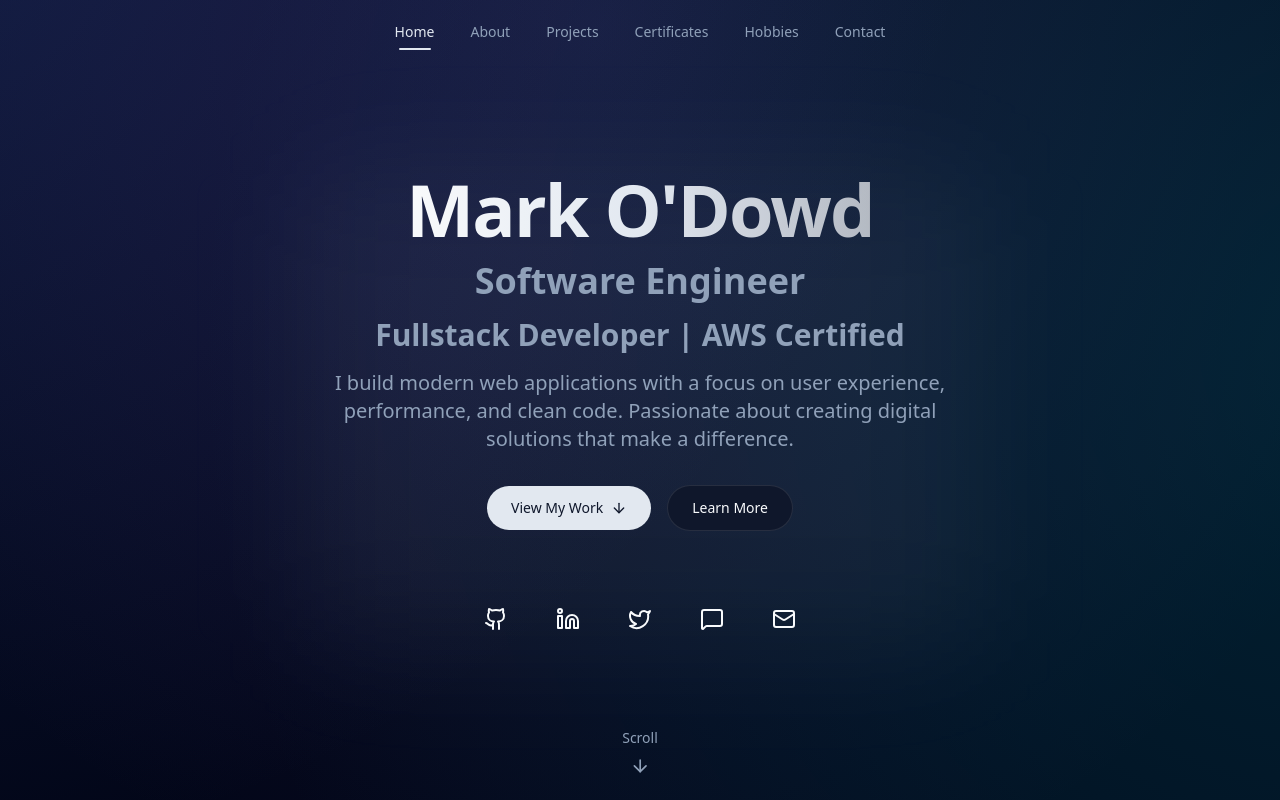
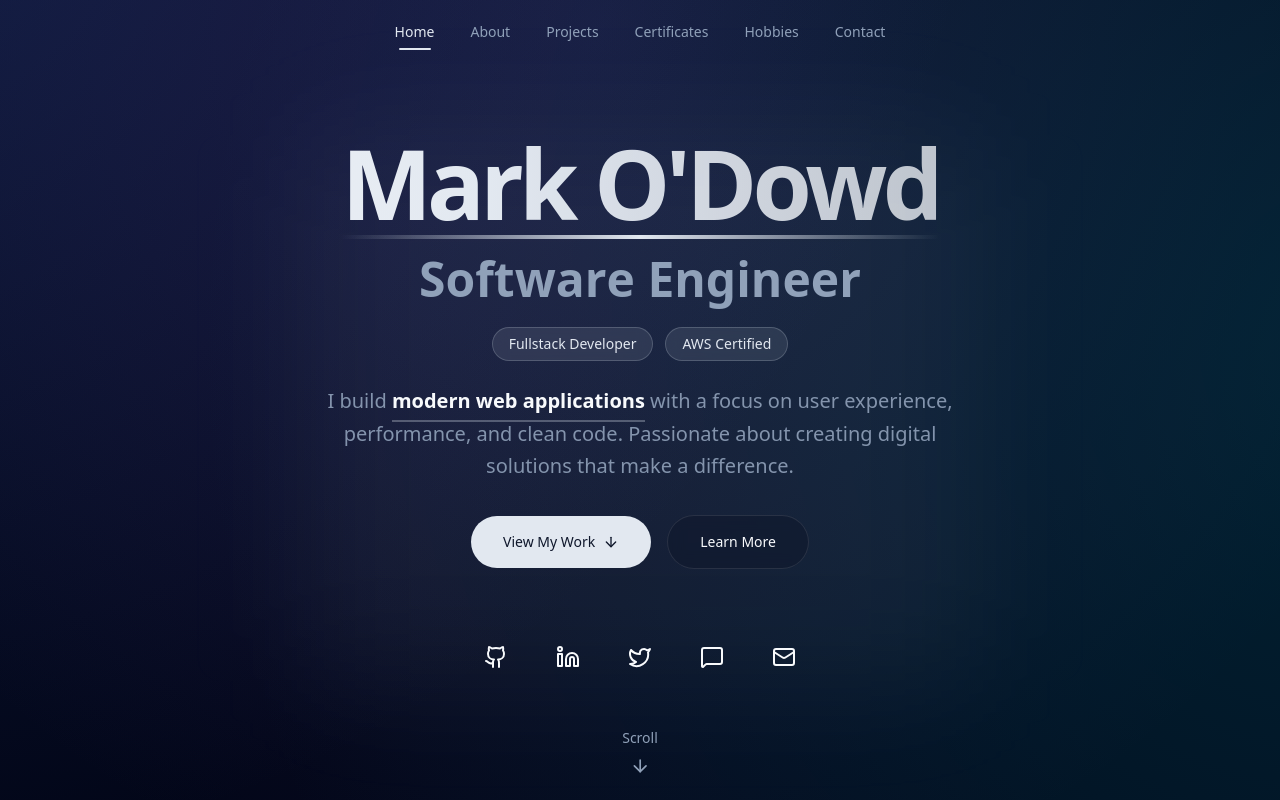
Before and after one commit to markodowd/markodowd-portfolio, a Next.js app: page / in a window 1280 px wide. Shown: the top 800 px of the page. Built offline with nearby package versions, Linux system fonts and the light colour scheme.

Commit message:
feat: updated Hero

```diff
--- a/app/globals.css
+++ b/app/globals.css
@@ -163,6 +163,18 @@
   }
 }
 
+@keyframes gradientShiftText {
+  0% {
+    background-position: 0% 50%;
+  }
+  50% {
+    background-position: 100% 50%;
+  }
+  100% {
+    background-position: 0% 50%;
+  }
+}
+
 .animate-gradient-shift {
   animation: gradientShift 8s ease infinite;
 }
@@ -174,3 +186,7 @@
 .animate-gradient-rotate {
   animation: gradientRotate 15s linear infinite;
 }
+
+.animate-gradient-shift-text {
+  animation: gradientShiftText 3s ease infinite;
+}
--- a/components/Hero.tsx
+++ b/components/Hero.tsx
@@ -1,11 +1,32 @@
 "use client";
 
-import { ArrowDown, Github, Linkedin, Mail, Twitter, MessageSquare } from "lucide-react";
+import { ArrowDown, Github, Linkedin, Mail, Twitter, MessageSquare, Sparkles } from "lucide-react";
 import { useMousePosition } from "@/hooks/use-mouse-position";
 import { motion } from "framer-motion";
 
 export default function Hero() {
   const { mousePosition, ref } = useMousePosition();
+
+  // Typing animation variants for subtitle
+  const subtitleVariants = {
+    hidden: { opacity: 0 },
+    visible: {
+      opacity: 1,
+      transition: {
+        staggerChildren: 0.05,
+        delayChildren: 0.5,
+      },
+    },
+  };
+
+  const letterVariants = {
+    hidden: { opacity: 0, y: 20 },
+    visible: {
+      opacity: 1,
+      y: 0,
+      transition: { duration: 0.3 }
+    },
+  };
 
   return (
     <section
@@ -52,126 +73,187 @@ export default function Hero() {
         }}
       />
 
-      {/* Subtle glow effect behind content */}
+      {/* Enhanced glow effect behind content */}
       <div className="relative max-w-4xl space-y-8 z-10 before:absolute before:inset-0 before:rounded-3xl before:bg-primary/5 before:blur-3xl before:-z-10">
         <motion.div
-          className="space-y-4"
+          className="space-y-6"
           initial={{ opacity: 0, y: 30 }}
           animate={{ opacity: 1, y: 0 }}
           transition={{ duration: 0.8, ease: [0.21, 1.11, 0.81, 0.99] }}
         >
+          {/* Enhanced name with better typography */}
           <motion.h1
-            className="text-5xl font-bold tracking-tight sm:text-6xl md:text-7xl"
-            initial={{ opacity: 0, y: 20 }}
-            animate={{ opacity: 1, y: 0 }}
-            transition={{ duration: 0.8, delay: 0.2 }}
+            className="text-5xl font-bold tracking-tighter sm:text-6xl md:text-7xl lg:text-8xl"
+            initial={{ opacity: 0, y: 20, scale: 0.9 }}
+            animate={{ opacity: 1, y: 0, scale: 1 }}
+            transition={{
+              duration: 0.8,
+              delay: 0.2,
+              type: "spring",
+              stiffness: 100
+            }}
           >
-            <span className="bg-gradient-to-r from-foreground via-primary to-foreground/70 bg-clip-text text-transparent">
-              Mark O'Dowd
+            <span className="relative inline-block">
+              <span className="bg-gradient-to-r from-foreground via-primary via-50% to-foreground/70 bg-clip-text text-transparent bg-[length:200%_auto] animate-gradient-shift-text">
+                Mark O'Dowd
+              </span>
+              {/* Animated underline */}
+              <motion.span
+                className="absolute -bottom-2 left-0 right-0 h-1 bg-gradient-to-r from-transparent via-primary to-transparent"
+                initial={{ scaleX: 0 }}
+                animate={{ scaleX: 1 }}
+                transition={{ delay: 1, duration: 0.8, ease: "easeOut" }}
+              />
             </span>
           </motion.h1>
+
+          {/* Enhanced subtitle with typing effect */}
           <motion.h2
-            className="text-4xl font-semibold text-muted-foreground sm:text-3xl md:text-4xl"
-            initial={{ opacity: 0, y: 20 }}
-            animate={{ opacity: 1, y: 0 }}
-            transition={{ duration: 0.8, delay: 0.3 }}
-          >
-            Software Engineer
-          </motion.h2>
-          <motion.h3
-            className="text-2xl font-semibold text-muted-foreground sm:text-2xl md:text-3xl"
+            className="text-3xl font-semibold text-muted-foreground sm:text-4xl md:text-5xl"
             initial={{ opacity: 0, y: 20 }}
             animate={{ opacity: 1, y: 0 }}
             transition={{ duration: 0.8, delay: 0.4 }}
           >
-            Fullstack Developer | AWS Certified
-          </motion.h3>
-          <motion.p
-            className="mx-auto max-w-2xl text-lg text-muted-foreground sm:text-xl"
+            <motion.span
+              variants={subtitleVariants}
+              initial="hidden"
+              animate="visible"
+              className="inline-block"
+            >
+              {"Software Engineer".split("").map((char, i) => (
+                <motion.span
+                  key={i}
+                  variants={letterVariants}
+                  className="inline-block"
+                >
+                  {char === " " ? "\u00A0" : char}
+                </motion.span>
+              ))}
+            </motion.span>
+          </motion.h2>
+
+          {/* Badge/tag for credentials */}
+          <motion.div
+            className="flex items-center justify-center gap-3 flex-wrap"
             initial={{ opacity: 0, y: 20 }}
             animate={{ opacity: 1, y: 0 }}
-            transition={{ duration: 0.8, delay: 0.5 }}
+            transition={{ duration: 0.8, delay: 0.6 }}
           >
-            I build modern web applications with a focus on user experience,
+            <motion.span
+              className="px-4 py-1.5 rounded-full text-sm font-medium bg-primary/10 text-primary border border-primary/20 backdrop-blur-sm"
+              whileHover={{ scale: 1.05, backgroundColor: "oklch(var(--primary) / 0.2)" }}
+              transition={{ type: "spring", stiffness: 400 }}
+            >
+              Fullstack Developer
+            </motion.span>
+            <motion.span
+              className="px-4 py-1.5 rounded-full text-sm font-medium bg-primary/10 text-primary border border-primary/20 backdrop-blur-sm"
+              whileHover={{ scale: 1.05, backgroundColor: "oklch(var(--primary) / 0.2)" }}
+              transition={{ type: "spring", stiffness: 400 }}
+            >
+              AWS Certified
+            </motion.span>
+          </motion.div>
+
+          {/* Enhanced description with better animation */}
+          <motion.p
+            className="mx-auto max-w-2xl text-lg text-muted-foreground/90 sm:text-xl leading-relaxed"
+            initial={{ opacity: 0, y: 20 }}
+            animate={{ opacity: 1, y: 0 }}
+            transition={{ duration: 0.8, delay: 0.7 }}
+          >
+            I build{" "}
+            <span className="relative inline-block font-semibold text-foreground">
+              modern web applications
+              <motion.span
+                className="absolute -bottom-1 left-0 right-0 h-0.5 bg-primary/30"
+                initial={{ scaleX: 0 }}
+                animate={{ scaleX: 1 }}
+                transition={{ delay: 1.2, duration: 0.6 }}
+              />
+            </span>
+            {" "}with a focus on user experience,
             performance, and clean code. Passionate about creating digital
             solutions that make a difference.
           </motion.p>
         </motion.div>
 
+        {/* Enhanced buttons with glassmorphism */}
         <motion.div
           className="flex flex-wrap items-center justify-center gap-4"
           initial={{ opacity: 0, y: 20 }}
           animate={{ opacity: 1, y: 0 }}
-          transition={{ duration: 0.8, delay: 0.6 }}
+          transition={{ duration: 0.8, delay: 0.8 }}
         >
-          <a
+          <motion.a
             href="#projects"
-            className="group flex items-center gap-2 rounded-full bg-primary px-6 py-3 text-sm font-medium text-primary-foreground transition-all hover:scale-105 hover:shadow-lg"
+            className="group relative flex items-center gap-2 rounded-full bg-primary px-8 py-4 text-sm font-medium text-primary-foreground transition-all overflow-hidden"
+            whileHover={{ scale: 1.05, boxShadow: "0 10px 30px -10px oklch(var(--primary) / 0.5)" }}
+            whileTap={{ scale: 0.98 }}
           >
-            View My Work
-            <ArrowDown className="h-4 w-4 transition-transform group-hover:translate-y-1" />
-          </a>
-          <a
+            <span className="relative z-10 flex items-center gap-2">
+              View My Work
+              <ArrowDown className="h-4 w-4 transition-transform group-hover:translate-y-1" />
+            </span>
+            <motion.div
+              className="absolute inset-0 bg-gradient-to-r from-primary to-primary/80"
+              initial={{ x: "-100%" }}
+              whileHover={{ x: "0%" }}
+              transition={{ duration: 0.3 }}
+            />
+          </motion.a>
+
+          <motion.a
             href="#about"
-            className="rounded-full border border-border bg-card px-6 py-3 text-sm font-medium transition-all hover:scale-105 hover:bg-accent"
+            className="relative rounded-full border border-border bg-card/50 backdrop-blur-sm px-8 py-4 text-sm font-medium transition-all overflow-hidden group"
+            whileHover={{ scale: 1.05, borderColor: "oklch(var(--primary) / 0.5)" }}
+            whileTap={{ scale: 0.98 }}
           >
-            Learn More
-          </a>
+            <span className="relative z-10">Learn More</span>
+            <motion.div
+              className="absolute inset-0 bg-accent/50"
+              initial={{ x: "-100%" }}
+              whileHover={{ x: "0%" }}
+              transition={{ duration: 0.3 }}
+            />
+          </motion.a>
         </motion.div>
 
+        {/* Enhanced social icons with better hover effects */}
         <motion.div
           className="flex items-center justify-center gap-6 pt-8"
           initial={{ opacity: 0, y: 20 }}
           animate={{ opacity: 1, y: 0 }}
-          transition={{ duration: 0.8, delay: 0.7 }}
+          transition={{ duration: 0.8, delay: 0.9 }}
         >
-          <a
-            href="https://github.com"
-            target="_blank"
-            rel="noopener noreferrer"
-            className="rounded-full p-3 transition-all hover:scale-110 hover:bg-accent group"
-            aria-label="GitHub"
-          >
-            <Github className="h-6 w-6 transition-colors group-hover:text-primary" />
-          </a>
-          <a
-            href="https://www.linkedin.com/in/markodowd2/"
-            target="_blank"
-            rel="noopener noreferrer"
-            className="rounded-full p-3 transition-all hover:scale-110 hover:bg-accent group"
-            aria-label="LinkedIn"
-          >
-            <Linkedin className="h-6 w-6 transition-colors group-hover:text-primary" />
-          </a>
-          <a
-            href="https://x.com/markodowd_dev"
-            target="_blank"
-            rel="noopener noreferrer"
-            className="rounded-full p-3 transition-all hover:scale-110 hover:bg-accent group"
-            aria-label="X"
-          >
-            <Twitter className="h-6 w-6 transition-colors group-hover:text-primary" />
-          </a>
-          <a
-            href="https://bsky.app/profile/markodowd.dev"
-            target="_blank"
-            rel="noopener noreferrer"
-            className="rounded-full p-3 transition-all hover:scale-110 hover:bg-accent group"
-            aria-label="Bluesky"
-          >
-            <MessageSquare className="h-6 w-6 transition-colors group-hover:text-primary" />
-          </a>
-          <a
-            href="mailto:contact@markodowd.dev"
-            className="rounded-full p-3 transition-all hover:scale-110 hover:bg-accent group"
-            aria-label="Email"
-          >
-            <Mail className="h-6 w-6 transition-colors group-hover:text-primary" />
-          </a>
+          {[
+            { icon: Github, href: "https://github.com", label: "GitHub" },
+            { icon: Linkedin, href: "https://www.linkedin.com/in/markodowd2/", label: "LinkedIn" },
+            { icon: Twitter, href: "https://x.com/markodowd_dev", label: "X" },
+            { icon: MessageSquare, href: "https://bsky.app/profile/markodowd.dev", label: "Bluesky" },
+            { icon: Mail, href: "mailto:contact@markodowd.dev", label: "Email" },
+          ].map(({ icon: Icon, href, label }, index) => (
+            <motion.a
+              key={label}
+              href={href}
+              target={href.startsWith("mailto:") ? undefined : "_blank"}
+              rel={href.startsWith("mailto:") ? undefined : "noopener noreferrer"}
+              className="relative rounded-full p-3 transition-all group"
+              aria-label={label}
+              initial={{ opacity: 0, y: 20 }}
+              animate={{ opacity: 1, y: 0 }}
+              transition={{ delay: 1 + index * 0.1 }}
+              whileHover={{ scale: 1.15, y: -2 }}
+              whileTap={{ scale: 0.95 }}
+            >
+              <div className="absolute inset-0 rounded-full bg-primary/10 scale-0 group-hover:scale-100 transition-transform duration-300" />
+              <Icon className="relative h-6 w-6 transition-colors group-hover:text-primary z-10" />
+            </motion.a>
+          ))}
         </motion.div>
       </div>
 
-      {/* Animated scroll indicator */}
+      {/* Enhanced scroll indicator */}
       <motion.div
         className="absolute bottom-8 left-1/2 -translate-x-1/2 z-10"
         initial={{ opacity: 0 }}
@@ -181,10 +263,11 @@ export default function Hero() {
         <motion.div
           animate={{ y: [0, 10, 0] }}
           transition={{ duration: 2, repeat: Infinity, ease: "easeInOut" }}
-          className="flex flex-col items-center gap-2 text-muted-foreground"
+          className="flex flex-col items-center gap-2 text-muted-foreground cursor-pointer group"
+          onClick={() => window.scrollTo({ top: window.innerHeight, behavior: "smooth" })}
         >
-          <span className="text-sm">Scroll</span>
-          <ArrowDown className="h-5 w-5" />
+          <span className="text-sm group-hover:text-primary transition-colors">Scroll</span>
+          <ArrowDown className="h-5 w-5 group-hover:text-primary transition-colors" />
         </motion.div>
       </motion.div>
     </section>
```
